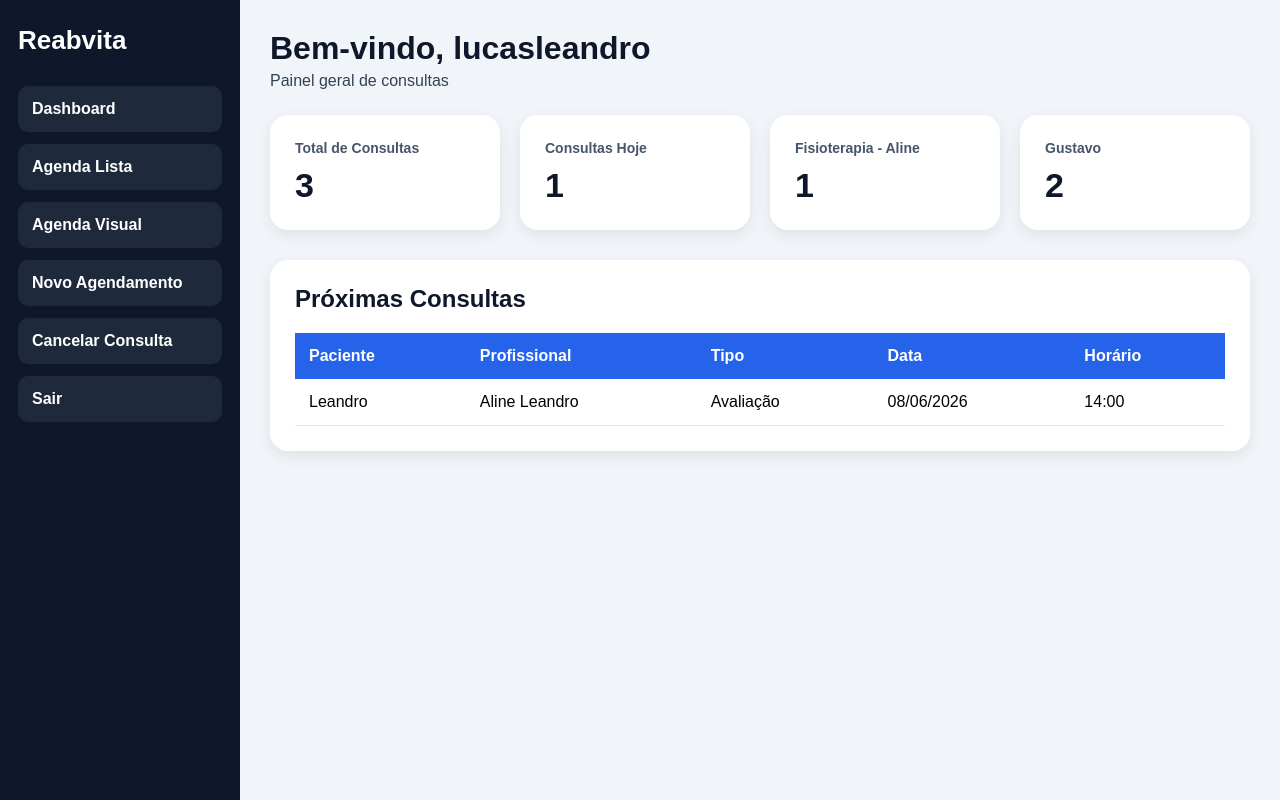
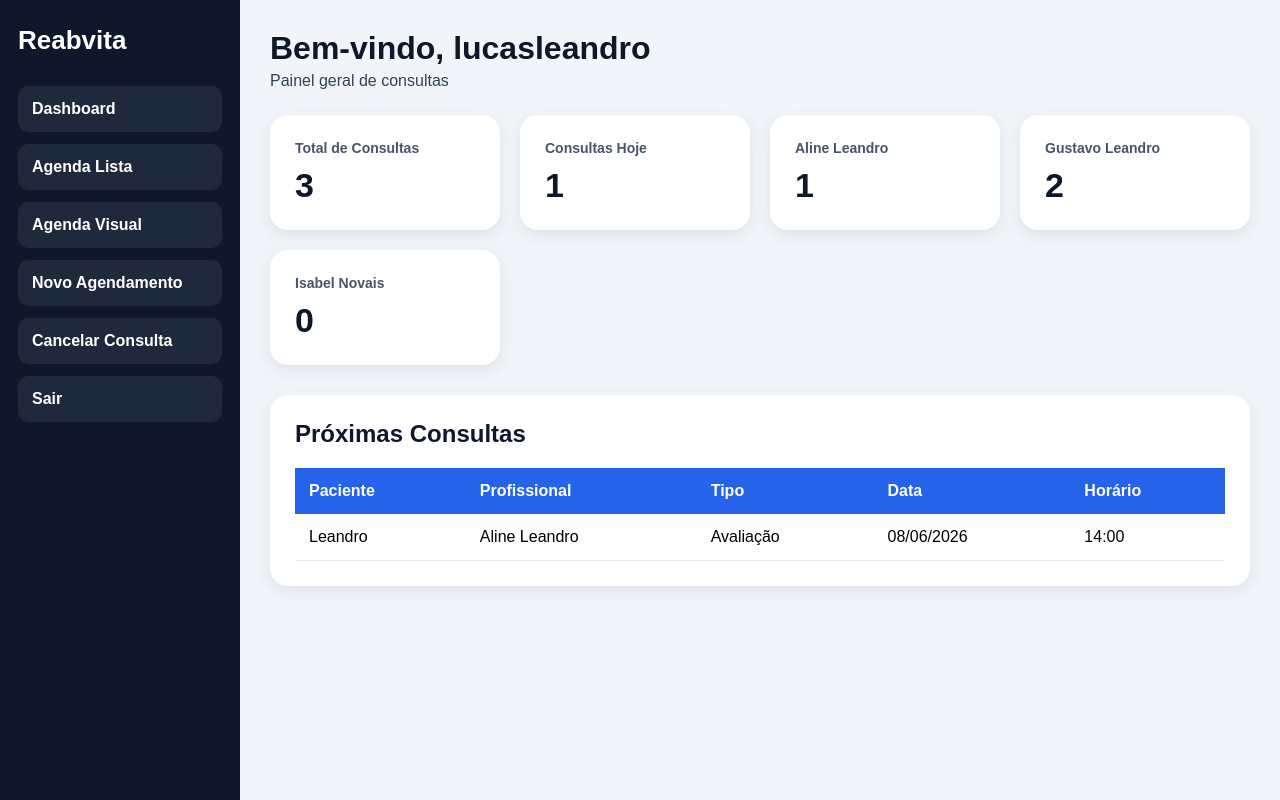
Before and after one commit to lucasleandro7/reabvita-system, a Django app: page /dashboard/ in a window 1280 px wide. Run offline with Django 5.2, Linux system fonts and the light colour scheme; a user stored in the database is signed in; data comes from the database, SQL or seed files in the repository; both versions use the stored data as it was after the commit.

Commit message:
Adiciona Isabel e melhorias no agendamento

```diff
--- a/appointments/templates/appointments/dashboard.html
+++ b/appointments/templates/appointments/dashboard.html
@@ -190,13 +190,18 @@
           </div>
 
           <div class="card">
-            <h3>Fisioterapia - Aline</h3>
+            <h3>Aline Leandro</h3>
             <p>{{ aline_appointments }}</p>
           </div>
 
           <div class="card">
-            <h3>Gustavo</h3>
+            <h3>Gustavo Leandro</h3>
             <p>{{ gustavo_appointments }}</p>
+          </div>
+
+          <div class="card">
+            <h3>Isabel Novais</h3>
+            <p>{{ isabel_appointments }}</p>
           </div>
         </div>
 
--- a/appointments/templates/appointments/index.html
+++ b/appointments/templates/appointments/index.html
@@ -123,7 +123,8 @@
         cursor: pointer;
         transition: 0.3s;
 
-        margin-top: 15px;
+        display: block;
+        margin: 15px auto 0 auto;
       }
 
       button:hover {
```
Also changed, not shown: appointments/templates/appointments/calendar.html (+10 -1 lines), db.sqlite3.
